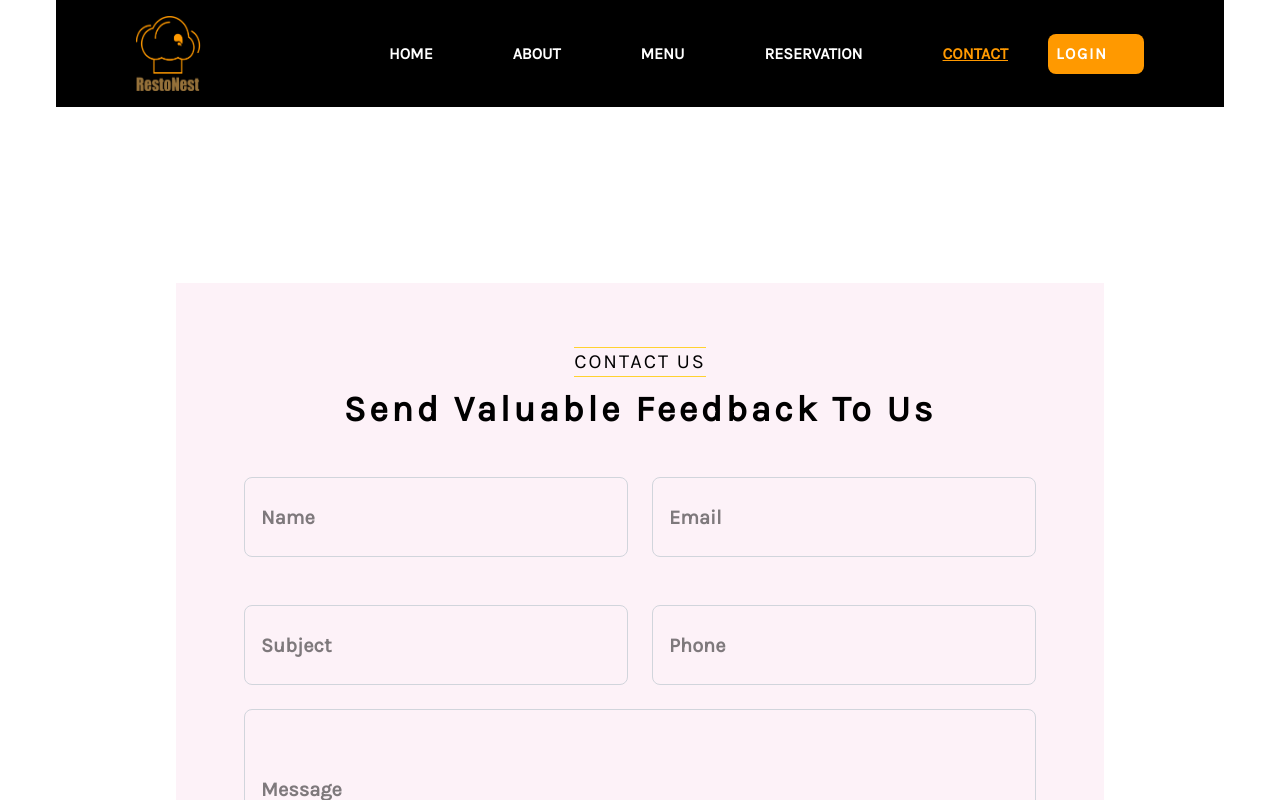
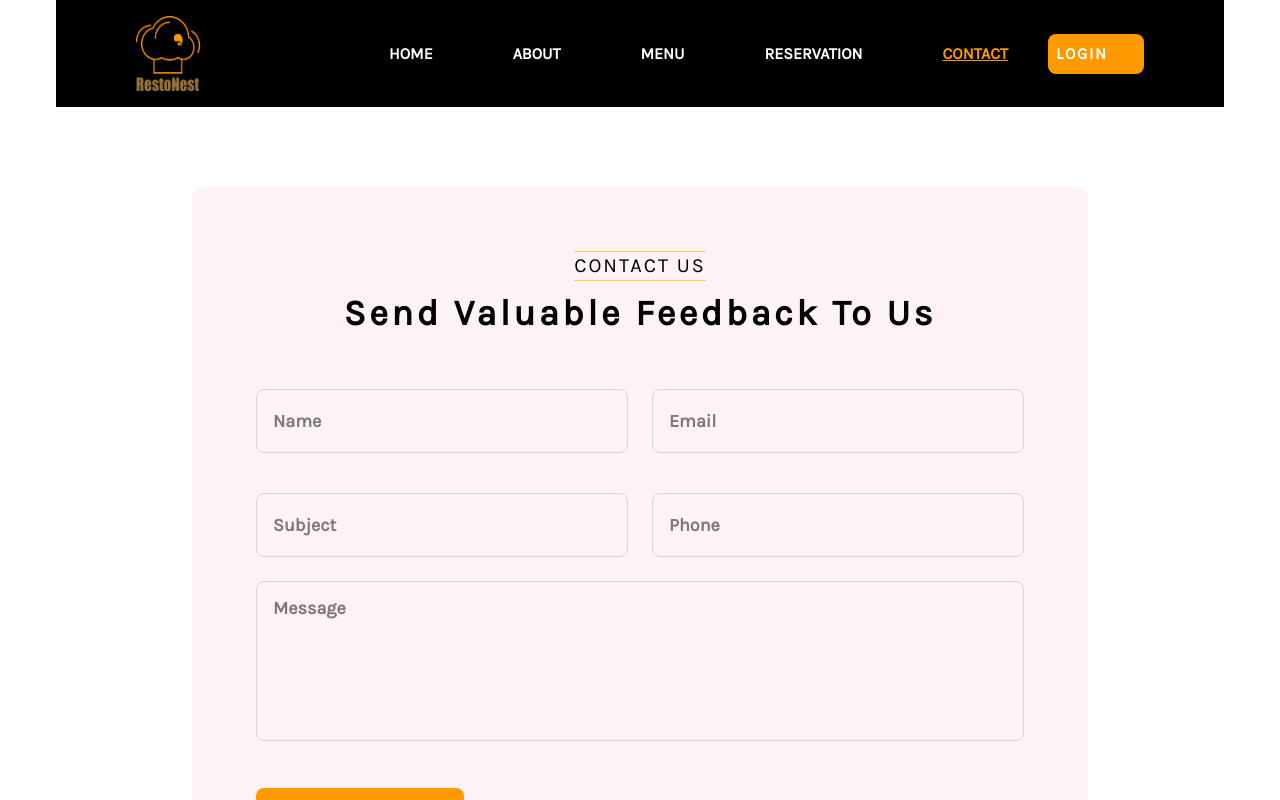
Before and after one commit to IshimweArlene/Resto-nest, a Next.js app: page /contact in a window 1280 px wide. Shown: the top 800 px of the page. Built offline with nearby package versions, Linux system fonts and the light colour scheme.

Commit message:
ui fixes

```diff
--- a/src/app/contact/page.jsx
+++ b/src/app/contact/page.jsx
@@ -1,25 +1,48 @@
 const Contact = () => {
   return (
-        <div className="bg-white p-44">
-            <div className="bg-pink-50 flex flex-col items-center mb-6 py-16">
-                <h1 className="inline-block text-black text-xl border-y-1 border-amber-300 tracking-widest">CONTACT US</h1>
-                <p className="text-4xl mt-3  tracking-widest font-bold text-black">Send Valuable Feedback To Us</p>
-                <div>
-                    <div className="flex gap-6 mt-6">
-                        <input type="text" placeholder="Name" className="w-96 h-20 text-black text-xl font-bold mt-6 px-4 rounded-lg border border-gray-300 focus:outline-none focus:border-gray-700" />
-                        <input type="text" placeholder="Email" className="w-96 h-20 text-black text-xl font-bold mt-6 px-4 rounded-lg border border-gray-300 focus:outline-none focus:border-gray-700" />
+    <div className="bg-white px-4 sm:px-8 lg:px-24 py-12 lg:py-20">
+      <div className="bg-pink-50 flex flex-col items-center mb-6 py-12 sm:py-16 px-4 sm:px-8 lg:px-16 rounded-xl max-w-4xl mx-auto">
+        <h1 className="inline-block text-black text-lg sm:text-xl border-y border-amber-300 tracking-widest">CONTACT US</h1>
+        <p className="text-2xl sm:text-3xl lg:text-4xl mt-3 tracking-widest font-bold text-black text-center">
+          Send Valuable Feedback To Us
+        </p>
+        <div className="w-full mt-4 sm:mt-6">
+          <div className="grid grid-cols-1 sm:grid-cols-2 gap-4 sm:gap-6 mt-4">
+            <input
+              type="text"
+              placeholder="Name"
+              className="w-full h-12 sm:h-14 lg:h-16 text-black text-base sm:text-lg font-bold mt-2 sm:mt-4 px-4 rounded-lg border border-gray-300 focus:outline-none focus:border-gray-700"
+            />
+            <input
+              type="text"
+              placeholder="Email"
+              className="w-full h-12 sm:h-14 lg:h-16 text-black text-base sm:text-lg font-bold mt-2 sm:mt-4 px-4 rounded-lg border border-gray-300 focus:outline-none focus:border-gray-700"
+            />
           </div>
-                     <div className="flex gap-6 mt-6">
-                        <input type="text" placeholder="Subject" className="w-96 h-20 text-black text-xl font-bold mt-6 px-4 rounded-lg border border-gray-300 focus:outline-none focus:border-gray-700" />
-                        <input type="text" placeholder="Phone" className="w-96 h-20 text-black text-xl font-bold mt-6 px-4 rounded-lg border border-gray-300 focus:outline-none focus:border-gray-700" />
+          <div className="grid grid-cols-1 sm:grid-cols-2 gap-4 sm:gap-6 mt-4 sm:mt-6">
+            <input
+              type="text"
+              placeholder="Subject"
+              className="w-full h-12 sm:h-14 lg:h-16 text-black text-base sm:text-lg font-bold mt-2 sm:mt-4 px-4 rounded-lg border border-gray-300 focus:outline-none focus:border-gray-700"
+            />
+            <input
+              type="text"
+              placeholder="Phone"
+              className="w-full h-12 sm:h-14 lg:h-16 text-black text-base sm:text-lg font-bold mt-2 sm:mt-4 px-4 rounded-lg border border-gray-300 focus:outline-none focus:border-gray-700"
+            />
           </div>
-                   <input className="w-full h-40 mt-6 px-4 text-black text-xl font-bold rounded-lg border border-gray-300 focus:outline-none focus:border-gray-700" placeholder="Message"/>
+          <textarea
+            className="w-full h-32 sm:h-40 mt-4 sm:mt-6 px-4 py-3 text-black text-base sm:text-lg font-bold rounded-lg border border-gray-300 focus:outline-none focus:border-gray-700 resize-none"
+            placeholder="Message"
+          />
 
-                   <button className="bg-[#ff9900] w-52 h-20 cursor-pointer text-gray-700 font-bold text-2xl rounded-lg mt-14 ">Send</button>
+          <div className="flex justify-center sm:justify-start">
+            <button className="bg-[#ff9900] w-full sm:w-52 h-12 sm:h-14 lg:h-16 cursor-pointer text-gray-700 font-bold text-lg sm:text-xl rounded-lg mt-8 sm:mt-10">
+              Send
+            </button>
           </div>
         </div>
-
-
+      </div>
     </div>
   );
 }
```
Lines whose indentation alone changed are shown as unchanged.
